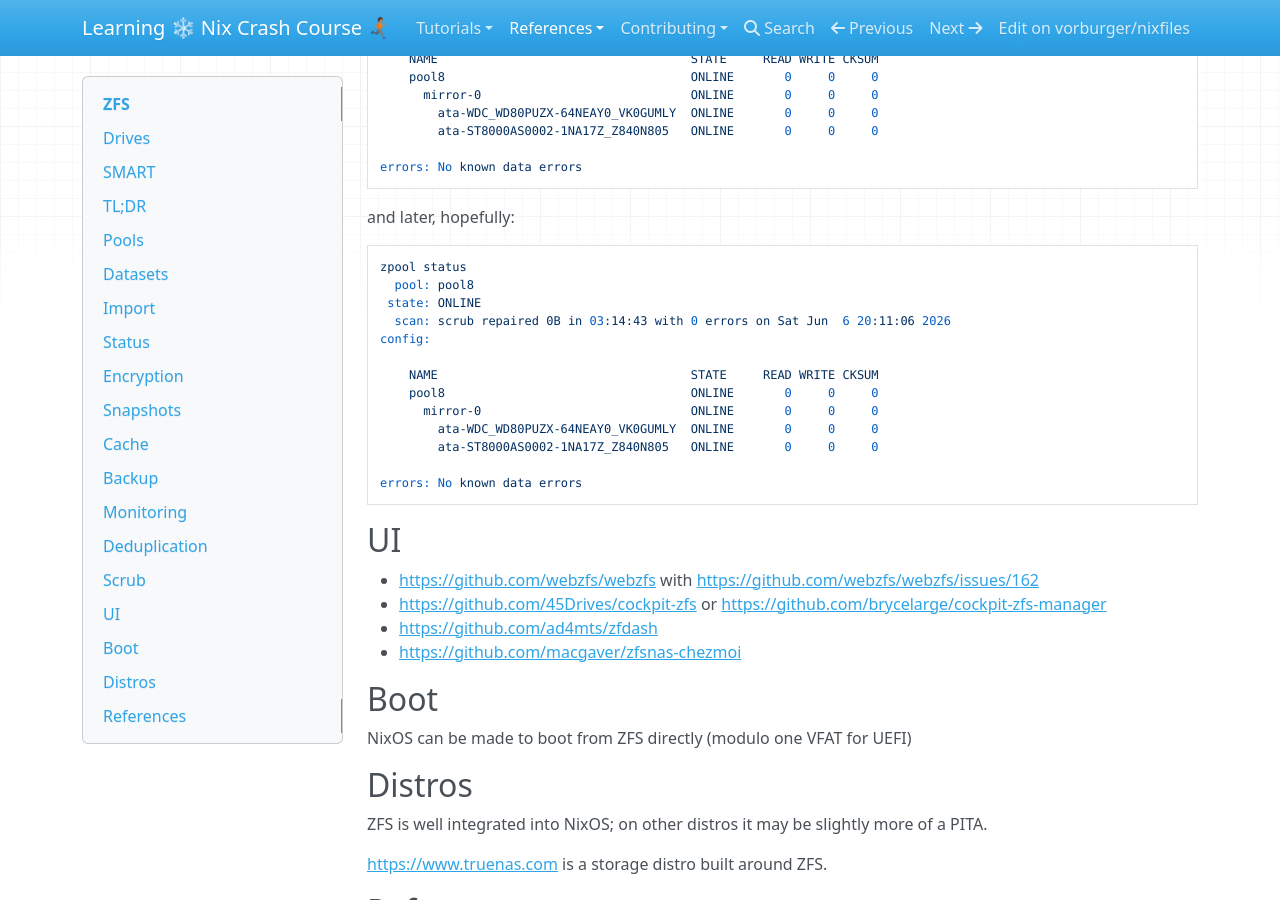
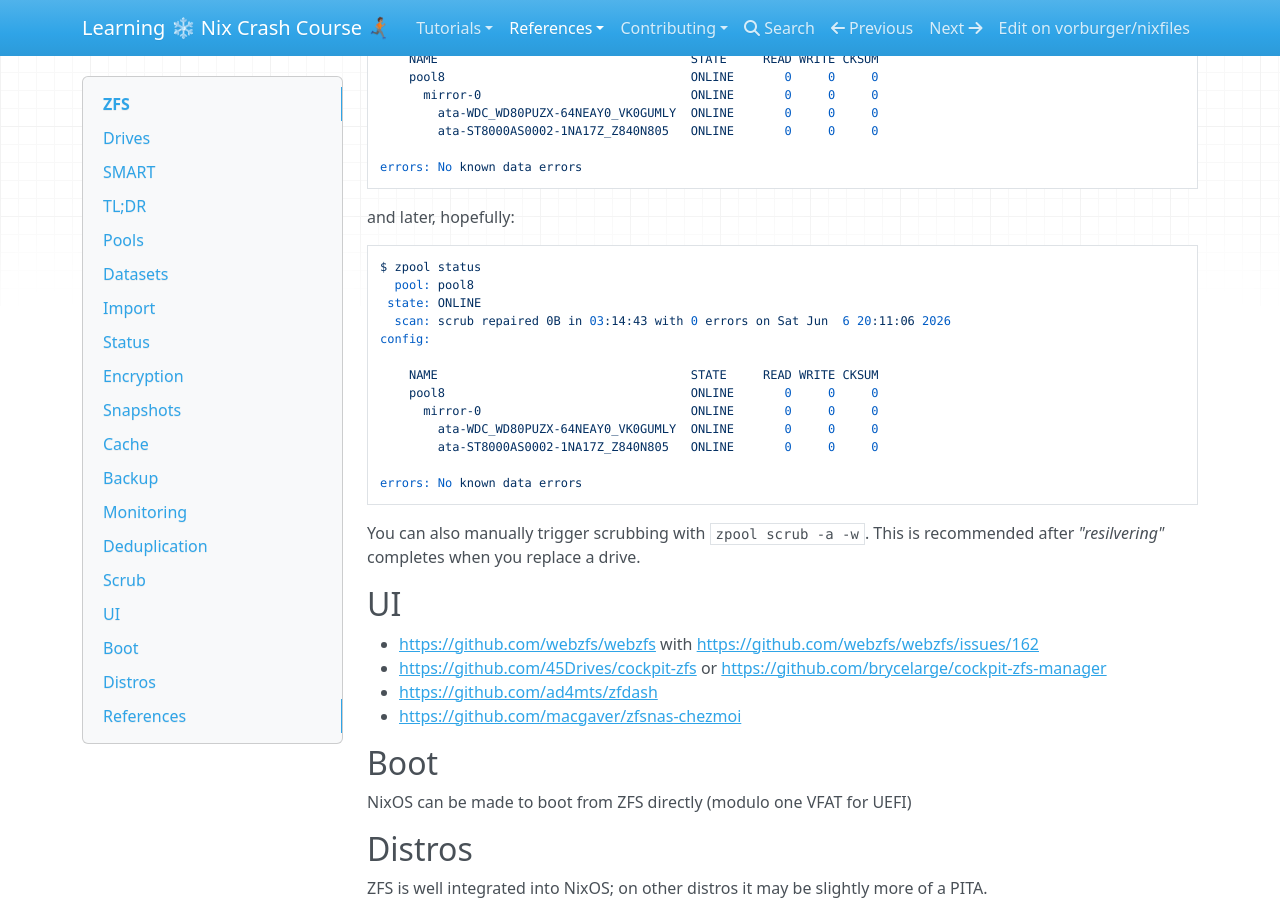
Before and after one commit to vorburger/nixfiles, an MkDocs documentation site: the page built from docs/docs/reference/zfs.md, in a window 1280 px wide and 900 px high, scrolled down 5511 px. Built offline with MkDocs 1.6.1, drawn with Linux system fonts in a browser that asks for light colours; nearby versions of some CDN libraries.

Commit message:
docs: Enhance ZFS scrub, mention resilvering
Added command examples for zpool status and manual scrubbing.

```diff
--- a/docs/docs/reference/zfs.md
+++ b/docs/docs/reference/zfs.md
@@ -239,7 +239,7 @@ Automatic [scrubbing](https://openzfs.github.io/openzfs-docs/man/master/8/zpool-
 
 and later, hopefully:
 
-    zpool status
+    $ zpool status
       pool: pool8
      state: ONLINE
       scan: scrub repaired 0B in 03:14:43 with 0 errors on Sat Jun  6 20:11:06 2026
@@ -252,6 +252,9 @@ and later, hopefully:
     	    ata-ST8000AS0002-1NA17Z_Z840N805   ONLINE       0     0     0
 
     errors: No known data errors
+
+You can also manually trigger scrubbing with `zpool scrub -a -w`.
+This is recommended after _"resilvering"_ completes when you replace a drive.
 
 ## UI
 
```
